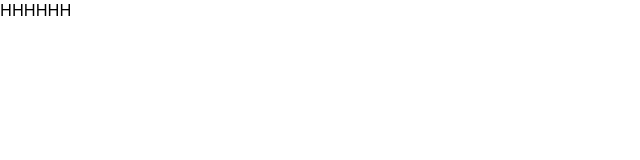
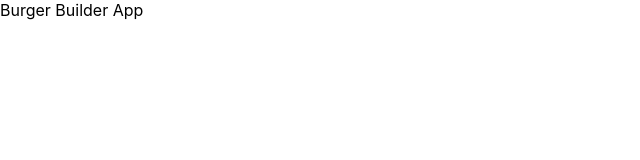
Before and after one commit to sandesh27/burger-builder-app, a React app: page / in a window 1280 px wide. Shown: the top 160 px of the page, without its empty margins (0-640 px from the left). Built offline with nearby package versions, Linux system fonts and the light colour scheme.

Commit message:
Added project name in container div

```diff
--- a/src/App.js
+++ b/src/App.js
@@ -1,7 +1,7 @@
 import React from "react";
 
 function App() {
-  return <div>HHHHHH</div>;
+  return <div>Burger Builder App</div>;
 }
 
 export default App;
```
